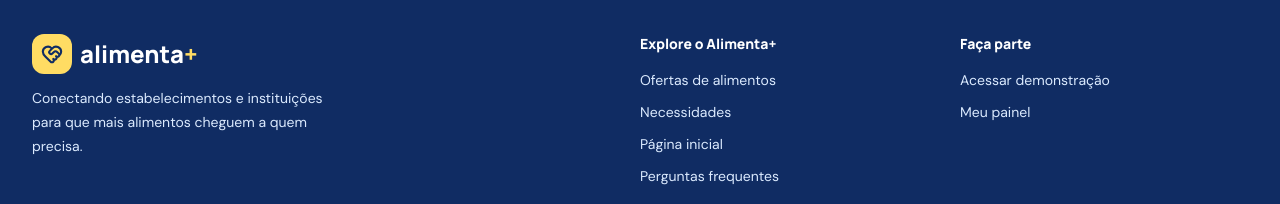
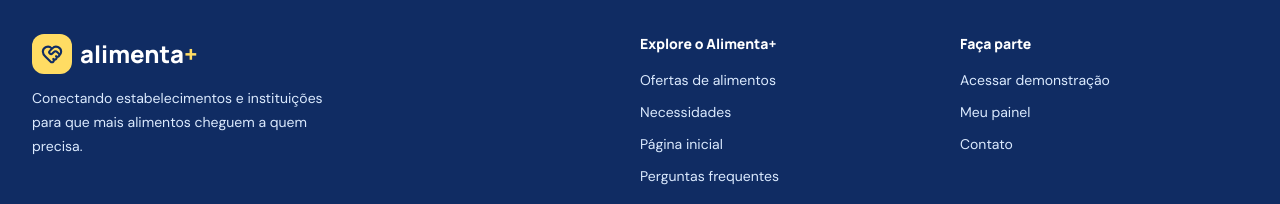
Before and after one commit to NEXT-TECH-ALIMENTA-MAIS/FRONT-END-DESIGN-ENGINEERING, a React (Vite) app: page / in a window 1280 px wide. Shown: the part 2283-2487 px from the top of the page. Built offline with nearby package versions, Linux system fonts and the light colour scheme; no server answers.

Commit message:
feat: adiciona link da página contato no rodapé

```diff
--- a/src/components/Rodape/Rodape.tsx
+++ b/src/components/Rodape/Rodape.tsx
@@ -9,7 +9,7 @@ export function Rodape() {
     <div className="mx-auto grid max-w-7xl gap-8 px-5 py-10 sm:grid-cols-2 lg:grid-cols-[2fr_1fr_1fr] lg:px-8">
       <div><Link to="/" className="inline-flex items-center gap-2" aria-label="Alimenta mais, início"><span className="flex h-10 w-10 items-center justify-center rounded-xl bg-sun text-navy"><HeartHandshake size={22} strokeWidth={2.3}/></span><span className="font-display text-2xl font-extrabold">alimenta<span className="text-sun">+</span></span></Link><p className="mt-3 max-w-xs text-sm leading-6 text-blue-100">Conectando estabelecimentos e instituições para que mais alimentos cheguem a quem precisa.</p></div>
       <div><h2 className="font-display text-sm font-extrabold">Explore o Alimenta+</h2><ul className="mt-4 space-y-3 text-sm text-blue-100"><li><Link className="hover:text-sun" to="/ofertas">Ofertas de alimentos</Link></li><li><Link className="hover:text-sun" to="/necessidades">Necessidades</Link></li><li><Link className="hover:text-sun" to="/">Página inicial</Link></li><li><Link className="hover:text-sun" to="/faq">Perguntas frequentes</Link></li></ul></div>
-      <div><h2 className="font-display text-sm font-extrabold">Faça parte</h2><ul className="mt-4 space-y-3 text-sm text-blue-100"><li><Link className="hover:text-sun" to="/acesso">Acessar demonstração</Link></li><li><Link className="hover:text-sun" to="/painel">Meu painel</Link></li></ul></div>
+      <div><h2 className="font-display text-sm font-extrabold">Faça parte</h2><ul className="mt-4 space-y-3 text-sm text-blue-100"><li><Link className="hover:text-sun" to="/acesso">Acessar demonstração</Link></li><li><Link className="hover:text-sun" to="/painel">Meu painel</Link></li><li><Link className="hover>text-sun" to="/Contato">Contato</Link></li></ul></div>
     </div>
     <div className="border-t border-white/10 px-4 py-5 text-center text-xs leading-5 text-blue-200">© {anoAtual} Alimenta+. Todos os direitos reservados.</div>
   </footer>
```
